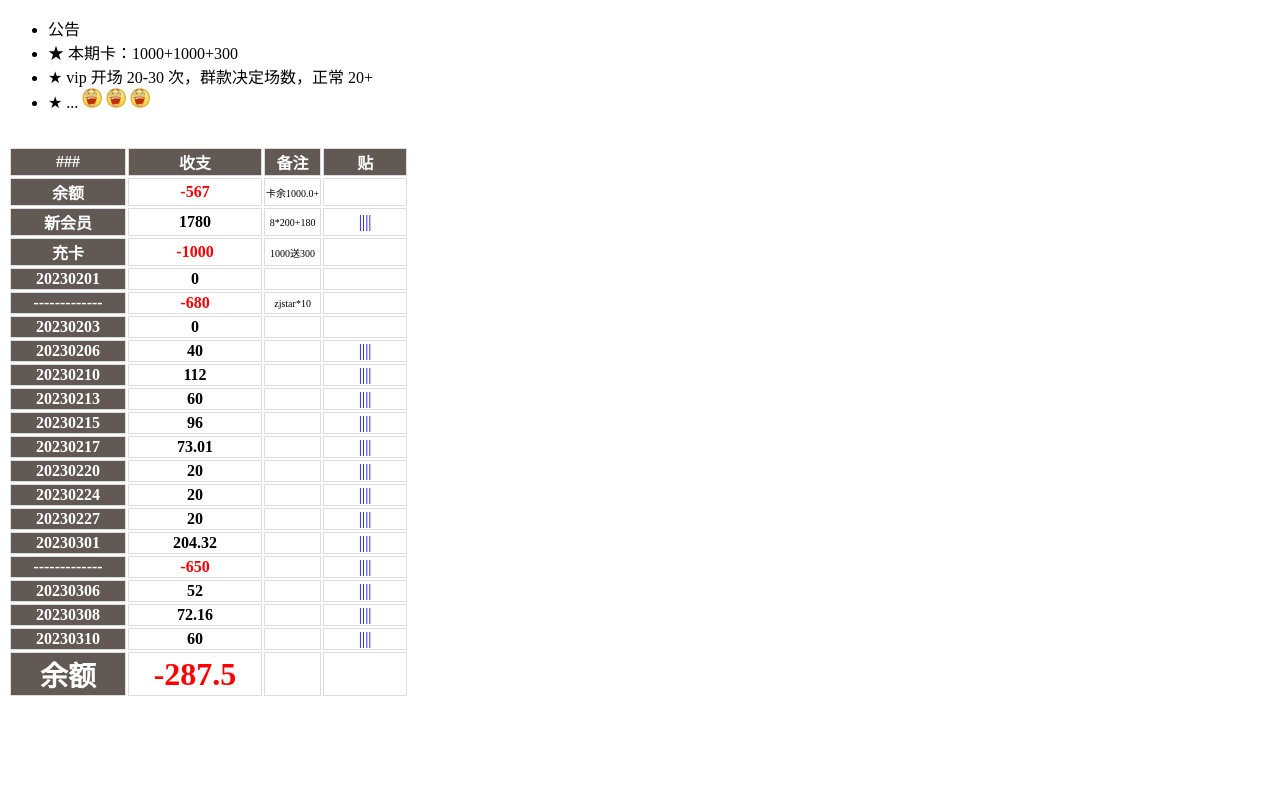
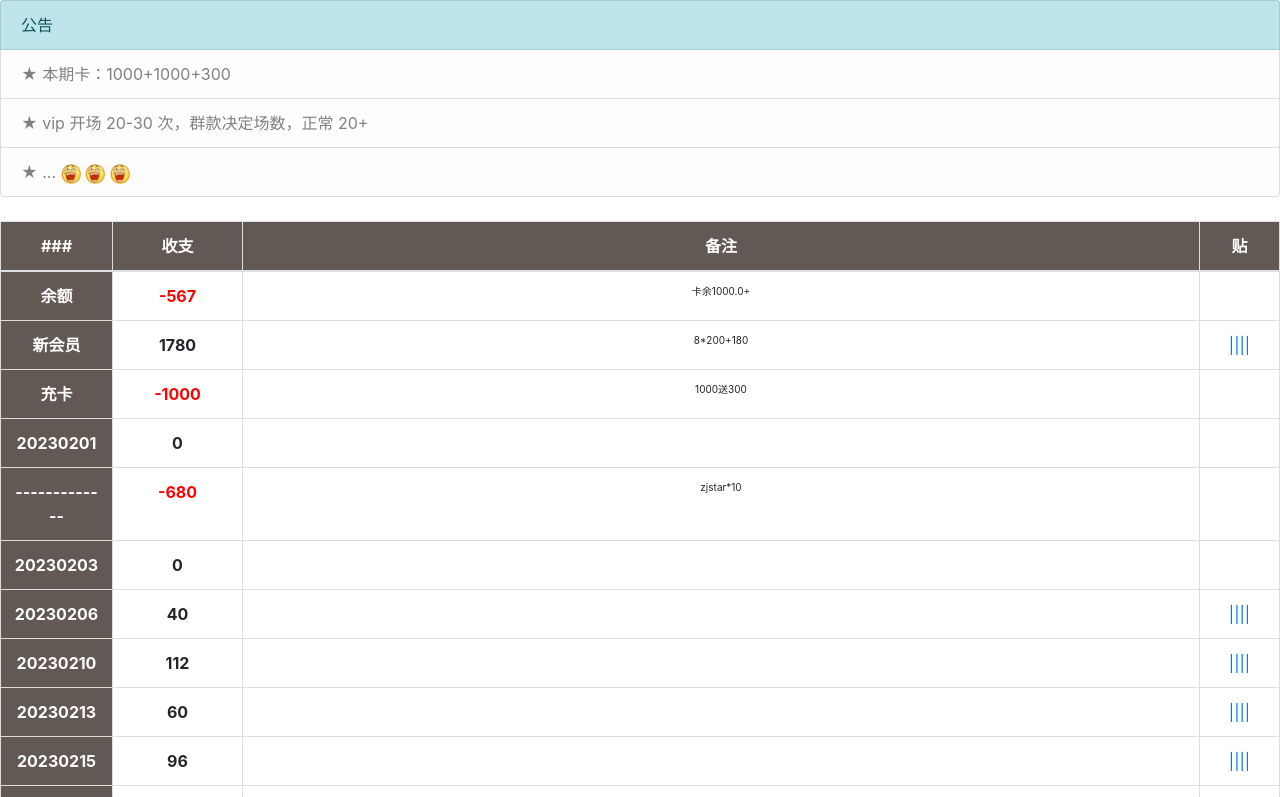
Before and after one commit to www-135/www-135.github.io, a plain HTML site: page index.html in a window 1280 px wide. Shown: the top 797 px of the page. Drawn offline with nearby package versions, Linux system fonts and the light colour scheme.

Commit message:
Update index.html

```diff
--- a/index.html
+++ b/index.html
@@ -3,6 +3,7 @@
 
 <head>
 	<meta name="viewport" content="width=device-width, initial-scale=1.0" />
+	<link rel="stylesheet" href="bootstrap.min.css" />
 	<title>135雨毛球费用明细</title>
 	<style>
 		th, td{
@@ -46,6 +47,7 @@
 
 	<script src="jquery-3.3.1.min.js"></script>
 	<script src="site.js?a=frdffdgff0"></script>
+	<script src="bootstrap.bundle.min.js"></script>
 
 </body>
 </html>
```
